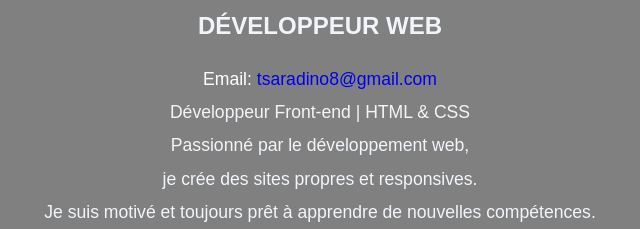
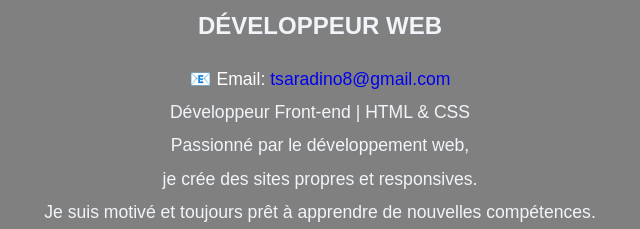
Before and after one commit to tsaradino8-ops/dino, a plain HTML site: page index.html in a window 1280 px wide. Shown: the part 140-369 px from the top of the page, 445-1085 px from the left. Drawn offline with Linux system fonts and the light colour scheme.

Commit message:
Update index.html

```diff
--- a/index.html
+++ b/index.html
@@ -384,7 +384,7 @@
                 <h2 class="home-subtitle">DÉVELOPPEUR WEB</h2>
 
                 <div class="contact-info">
-                    <p class="contact-info">Email: <a href="tsaradino8@gmail.com">tsaradino8@gmail.com</a></p>
+                    <p>📧 Email: <a href="mailto:tsaradino8@gmail.com">tsaradino8@gmail.com</a></p>
                     <p class="address">Développeur Front-end | HTML & CSS</p>
                     <p class="address">Passionné par le développement web,</p>
                     <p class="address">je crée des sites propres et responsives.</p>
```
